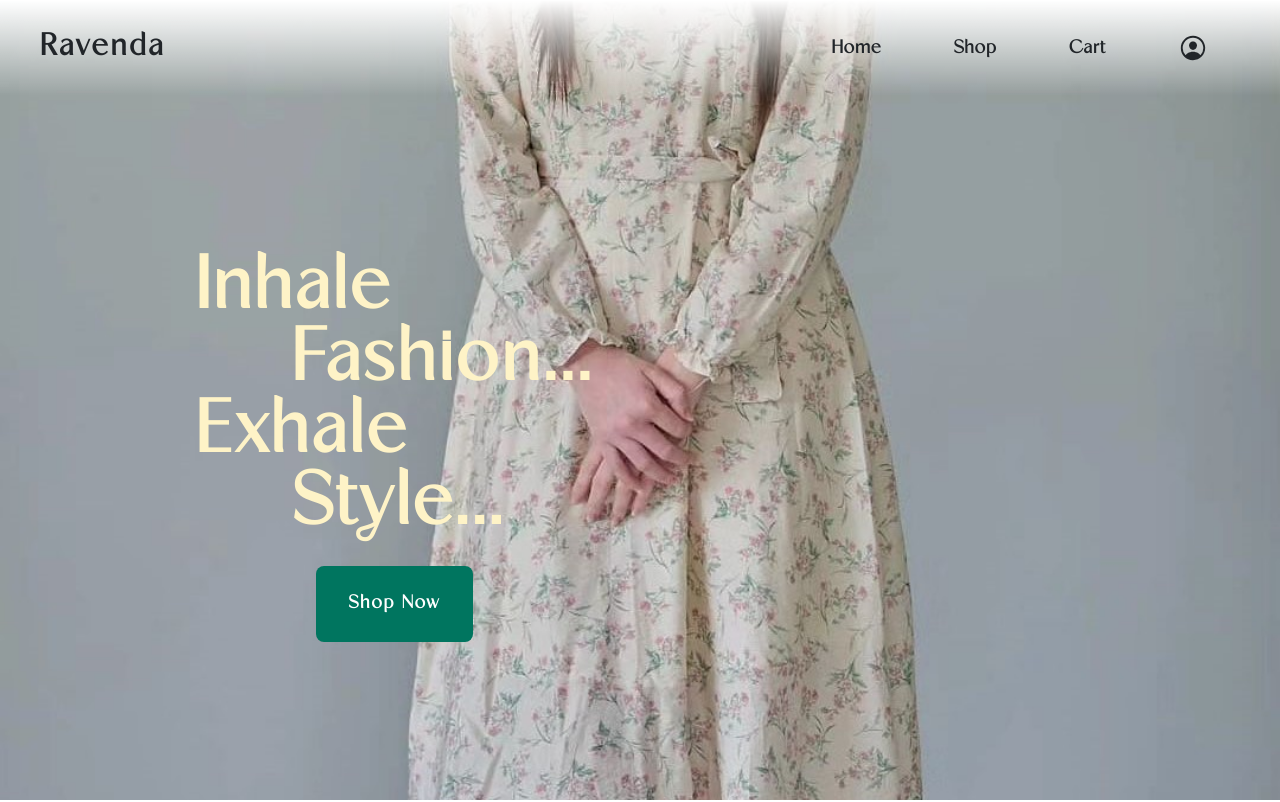
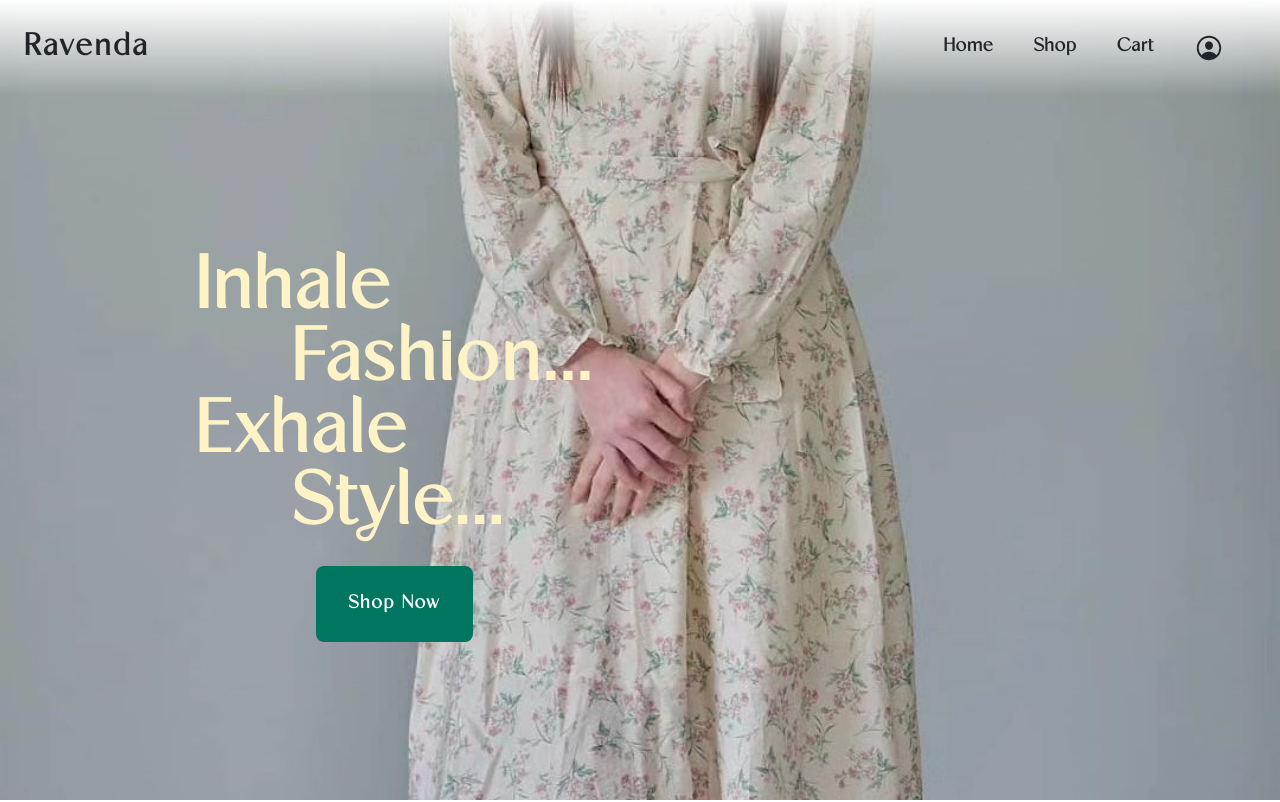
Before and after one commit to hdx0315/Ravenda, a React (Vite) app in the folder frontend/: page / in a window 1280 px wide. Shown: the top 802 px of the page. Built offline with nearby package versions, Linux system fonts and the light colour scheme.

Commit message:
Update NavBar.jsx

```diff
--- a/frontend/src/components/NavBar.jsx
+++ b/frontend/src/components/NavBar.jsx
@@ -1,36 +1,33 @@
 import React, { useState } from 'react';
 import { FiMenu } from "react-icons/fi";
 import { IoPersonCircleOutline } from "react-icons/io5";
-import SignOutModal from '../components/SignOutModal';
 
 function NavBar() {
-  // Right side menu Open State
   const [isMenuOpen, setIsMenuOpen] = useState(false);
-  // Profile menu Open State
   const [isProfMenuOpen, setIsProfMenuOpen] = useState(false);
 
-  // Change the state of the main menu when clicking the menu icon
   const toggleMenu = () => {
     setIsMenuOpen(!isMenuOpen);
   };
 
-  // Change the state of the profile menu when clicking the profile icon
   const toggleProfileMenu = () => {
     setIsProfMenuOpen(!isProfMenuOpen);
   };
 
   return (
-    <div className="flex">
-      <header className="lg:px-6 h-16 sm:h-24 flex items-center fixed top-0 w-full z-50 transition-colors duration-300 bg-gradient-to-b from-white to-99%">
-        {/* Link to home page */}
-        <a className="pl-4 flex items-center justify-center" href="/">
+    <header className="fixed top-0 left-0 right-0 z-50 bg-gradient-to-b from-white to-99%">
+      <div className="max-w-7xl mx-auto px-4 sm:px-6 lg:px-8">
+        <div className="flex justify-between items-center h-16 sm:h-24">
+          {/* Logo */}
+          <a className="flex items-center" href="/">
             <span className="font-bold text-xl sm:text-3xl tracking-widest">Ravenda</span>
           </a>
 
-        {/* Menu button for small screens. Hidden in large screens */}
+          {/* Menu button for small screens */}
           <button
-          className="ml-auto block sm:hidden text-2xl mr-6"
+            className="sm:hidden text-2xl"
             onClick={toggleMenu}
+            aria-label="Toggle menu"
           >
             <FiMenu />
           </button>
@@ -39,27 +36,26 @@ function NavBar() {
           <nav
             className={`
               ${isMenuOpen ? 'flex' : 'hidden'}
-            flex-col sm:flex-row sm:flex sm:ml-auto gap-4 sm:gap-6 absolute sm:static top-14 left-0 sm:left-auto w-full sm:w-auto shadow-none p-4 sm:p-0 items-end pr-8 justify-center font-extrabold text-lg
+              sm:flex flex-col sm:flex-row gap-4 sm:gap-6 absolute sm:static top-16 left-0 right-0 sm:left-auto
+              bg-transparent shadow-md sm:shadow-none p-4 sm:p-0
             `}
           >
             <a
-            className="text-lg font-semibold p-4 hover:text-primary hover:bg-black hover:rounded-lg transition-colors tracking-wider"
+              className="text-lg font-semibold p-2 hover:bg-white hover:rounded-lg transition-colors tracking-wider"
               href="/"
               onClick={() => setIsMenuOpen(false)}
             >
               Home
             </a>
-
             <a
-            className="text-lg font-semibold p-4 hover:text-primary hover:bg-black hover:rounded-lg transition-colors tracking-wider"
+              className="text-lg font-semibold p-2 hover:bg-white hover:rounded-lg transition-colors tracking-wider"
               href="/collections"
               onClick={() => setIsMenuOpen(false)}
             >
               Shop
             </a>
-
             <a
-            className="text-lg font-semibold p-4 hover:text-primary hover:bg-black hover:rounded-lg transition-colors tracking-wider"
+              className="text-lg font-semibold p-2 hover:bg-white  hover:rounded-lg transition-colors tracking-wider"
               href="/cart"
               onClick={() => setIsMenuOpen(false)}
             >
@@ -69,12 +65,12 @@ function NavBar() {
             {/* Profile Menu */}
             <div className="relative">
               <button
-              className="text-3xl font-semibold p-4 hover:text-primary hover:bg-black hover:rounded-lg transition-colors tracking-wider"
+                className="text-3xl font-semibold p-2 hover:bg-white hover:rounded-lg transition-colors tracking-wider"
                 onClick={toggleProfileMenu}
+                aria-label="Toggle profile menu"
               >
                 <IoPersonCircleOutline />
               </button>
-
               {/* Profile dropdown */}
               {isProfMenuOpen && (
                 <ul className="absolute right-0 top-full mt-2 w-48 bg-white text-black rounded-lg shadow-lg border border-gray-200">
@@ -84,20 +80,13 @@ function NavBar() {
                   <li className="p-2 hover:bg-gray-100">
                     <a href="/auth/signOut">Sign Out</a>
                   </li>
-                {/*<li>
-                  <button type="button" className="btn btn-danger" data-bs-toggle="modal" data-bs-target="#signOutModal">
-                    Sign Out
-                  </button>
-                </li>
-                <li>
-                  <SignOutModal />
-                </li>*/}
                 </ul>
               )}
             </div>
           </nav>
+        </div>
+      </div>
     </header>
-    </div>
   );
 }
 
```
Lines whose indentation alone changed are shown as unchanged.
